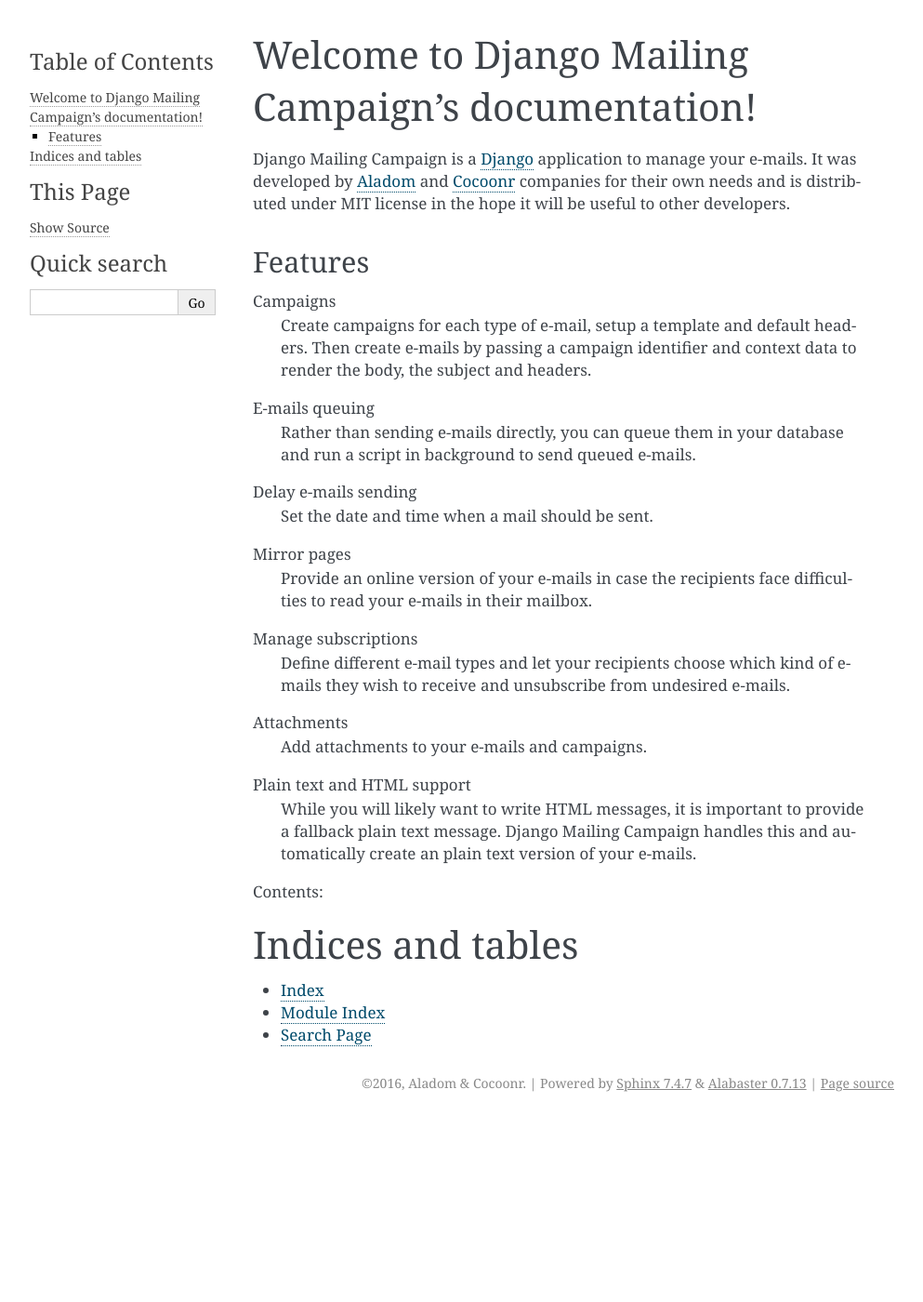
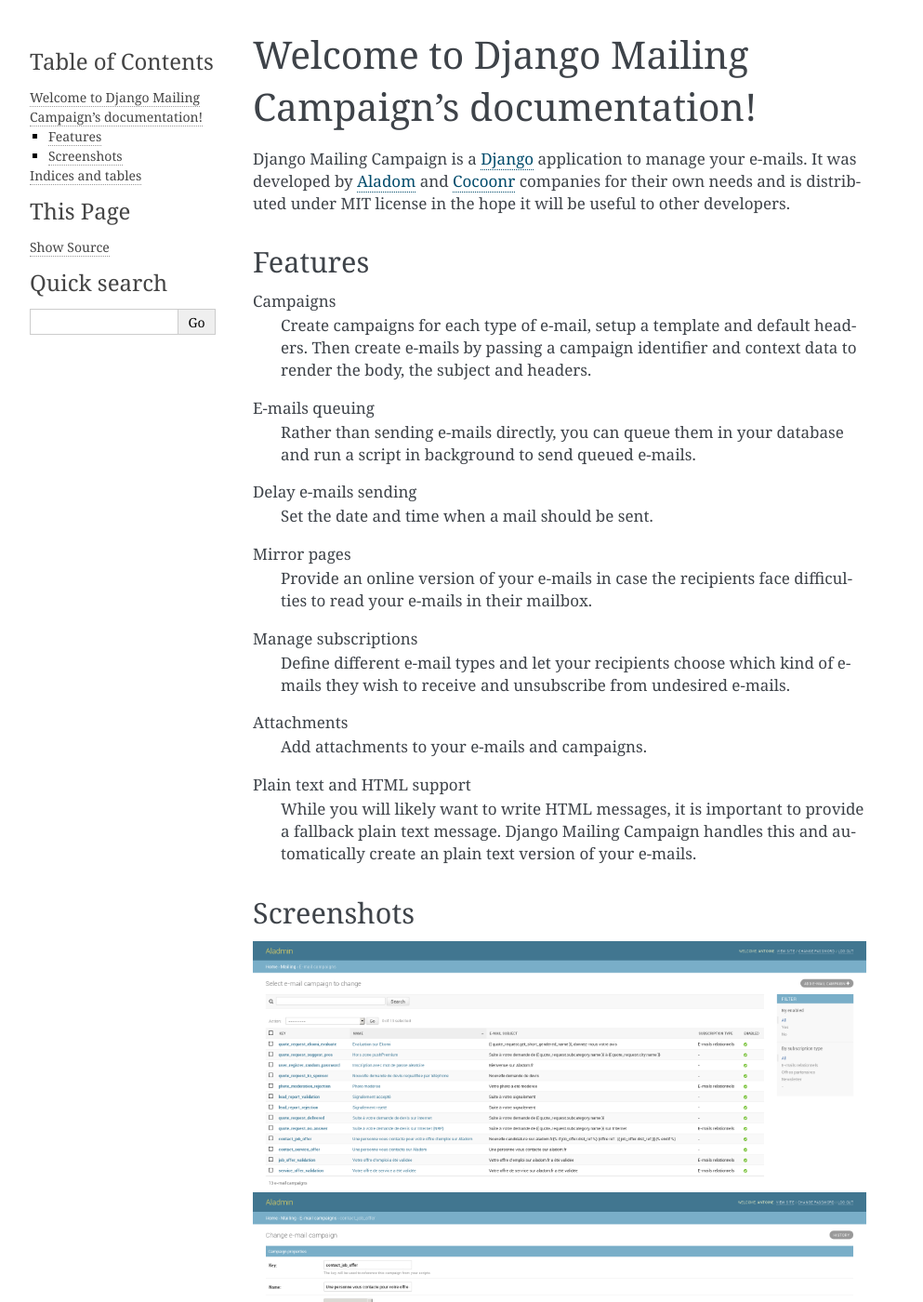
Before and after one commit to Aladom/django-mailing, a Sphinx documentation site: the page built from docs/index.rst, in a window 1280 px wide and 1400 px high. Shown: the whole window at 93% size, without its empty margins (148-1141 px from the left). Built offline with Sphinx 7.4.7, drawn with Linux system fonts in a browser that asks for light colours.

Commit message:
Added screenshots to docs

```diff
--- a/docs/index.rst
+++ b/docs/index.rst
@@ -42,6 +42,16 @@
   provide a fallback plain text message. Django Mailing Campaign handles this
   and automatically create an plain text version of your e-mails.
 
+
+Screenshots
+-----------
+
+.. image:: /img/screenshot-campaign-list.png
+
+.. image:: /img/screenshot-campaign-change.png
+
+.. image:: /img/screenshot-mail-list.png
+
 .. _Django: https://www.djangoproject.com/
 .. _Aladom: http://www.aladom.fr/
 .. _Cocoonr: https://cocoonr.fr/
```
Also changed, not shown: docs/img/screenshot-campaign-change.png (added), docs/img/screenshot-campaign-list.png (added), docs/img/screenshot-mail-list.png (added).
